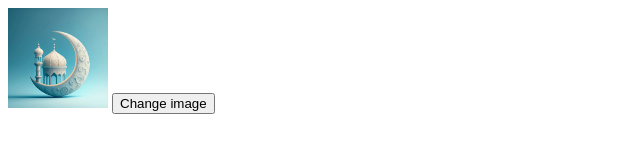
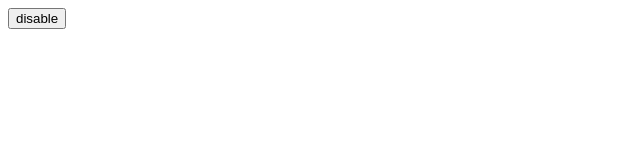
Before and after one commit to nadirbashir/SMIT-Batch-11-MWF, a plain HTML site: page Events/index.html in a window 1280 px wide. Shown: the whole page, without its empty margins (0-640 px from the left). Drawn offline with Linux system fonts and the light colour scheme.

Commit message:
Events in javascript

```diff
--- a/Events/app.js
+++ b/Events/app.js
@@ -1,39 +1,47 @@
-// var globalVariable = "foo";
-
-// function foo() {
-//   var local = "hello";
-//   console.log(local);
-//   console.log(globalVariable, "in function");
+// function greet() {
+//   alert("Assalam walaikum");
 // }
 
-// foo();
-// console.log(globalVariable, "outer scope");
-// console.log(local);
+// function changebg(element) {
+//   element.style.backgroundColor = "#f69223";
+// }
 
-// function greet(elem) {
-//   // alert("Assalam walaikum");
-//   // console.log(elem);
-//   console.dir(elem);
+// function getProduct() {
+//   var product = document.getElementById("product");
+
+//   console.log(product.value);
 // }
-// function swap(elem) {
-//   elem.src = "./images/big.jpg";
+
+// var emailInp = document.getElementById("email");
+
+// function checkAddress(event) {
+//   event.preventDefault();
+//   console.log(emailInp.value);
 // }
-// function restore(elem) {
-//   elem.src = "./images/banner.webp";
+
+// function setDefault() {
+//   emailInp.value = "Enter Email";
 // }
-// function resize(elem, size) {
-//   console.dir(elem);
-//   if (size === "big") {
-//     elem.width = 300;
-//     elem.height = 300;
-//   } else {
-//     elem.width = 100;
-//     elem.height = 100;
-//   }
+// setDefault();
+
+// var form = document.getElementById("productForm");
+
+// form.addEventListener("submit", checkAddress);
+
+// var fullPara =
+//   "Lorem ipsum dolor sit amet consectetur adipisicing elit. Quisquam, recusandae maxime. Ullam repellat voluptatem porro quibusdam option hidden ratione debitis temporibus id recusandae labore maiores iure, ullam dicta velit ipsam possimus laborum fugit. In, nemo ad! Nobis, id. Deserunt ab accusantium iure suscipit culpa fugit quaerat asperiores. <a href='Javascript: void(0)' onclick='shrinkPara()'>see less</a>";
+
+// var shortpara =
+//   "Lorem ipsum dolor sit amet consectetur adipisicing elit. Quisquam, recusandae maxime. Ullam repellat voluptatem porro quibusdam option  <a href='Javascript: void(0)' onclick='expandPara()'>see more</a>";
+
+// var para = document.getElementById("para");
+// function expandPara() {
+//   //   console.log(para.innerText);
+//   //   console.log(para.innerHTML);
+
+//   para.innerHTML = fullPara;
 // }
-function swapImage() {
-  // console.log(document);
-  // console.dir(document);
-  document.getElementById("banner").src = "./images/big.jpg";
-  //  var elem = document.getElementById('banner');
-}
+
+// function shrinkPara() {
+//   para.innerHTML = shortpara;
+// }
--- a/Events/index.html
+++ b/Events/index.html
@@ -1,43 +1,31 @@
 <!DOCTYPE html>
 <html lang="en">
-  <head>
-    <meta charset="UTF-8" />
-    <meta name="viewport" content="width=device-width, initial-scale=1.0" />
+<head>
+    <meta charset="UTF-8">
+    <meta name="viewport" content="width=device-width, initial-scale=1.0">
     <title>Document</title>
-  </head>
-  <body>
-    <!-- inline events -->
-    <!-- <a href="/hello" onclick="var greet = 'hello'; alert(greet) ">Click</a> -->
+</head>
+<body>
+    <!-- <a href="Javascript: void(0)" onClick="alert('Hi');">Click</a>
+    -->
+    <!-- <button onmouseenter="console.log('mouse enter triggered')" onclick="greet()" onmouseleave="console.log('mouse leave triggered')">click me</button>
+    <p onmouseover="console.log('hover')">hello world</p> -->
+<!--
+    <input type="text" onfocus="changebg(this)" onblur="this.style.backgroundColor = 'white'"> -->
 
-    <!-- <button onclick="greet(this)">click me</button> -->
-    <!-- <img width="100px" height="100px"
-     onmouseover="this.src='./images/big.jpg'" src="./images/banner.webp"
-     alt="img"> -->
+    <!-- <input type="text" id="product">
 
-    <!-- <img width="100px" height="100px"
-     onmouseover="this.src='./images/big.jpg'"
-     onmouseleave="this.src='./images/banner.webp'" src="./images/banner.webp"
-     alt="img"> -->
-    <!-- <img width="100px" height="100px"
-     onmouseover="swap(this)"
-     onmouseleave="restore(this)"
-     src="./images/banner.webp"
-     alt="img"> -->
-    <!-- <img width="100px" height="100px"
-     onmouseover="resize(this, 'big')"
-     onmouseleave="resize(this, 'small')"
-     src="./images/banner.webp"
-     alt="img"> -->
+    <button onclick="getProduct()">get product</button> -->
 
-    <img
-      id="banner"
-      width="100px"
-      height="100px"
-      src="./images/banner.webp"
-      alt="img"
-    />
-    <button onclick="swapImage()">Change image</button>
+    <!-- <form id="productForm">
+        Email:
+        <input type="text" id="email">
+        <button>submit</button>
+    </form> -->
 
+    <!-- <p id="para">Lorem ipsum dolor sit amet consectetur adipisicing elit. Quisquam, recusandae maxime. Ullam repellat voluptatem porro quibusdam option  <a href="Javascript: void(0)" onclick="expandPara()">see more</a></p> -->
+
+    <button color="white" onclick="this.setAttribute('disabled','true')">disable</button>
     <script src="./app.js"></script>
-  </body>
+</body>
 </html>
```
